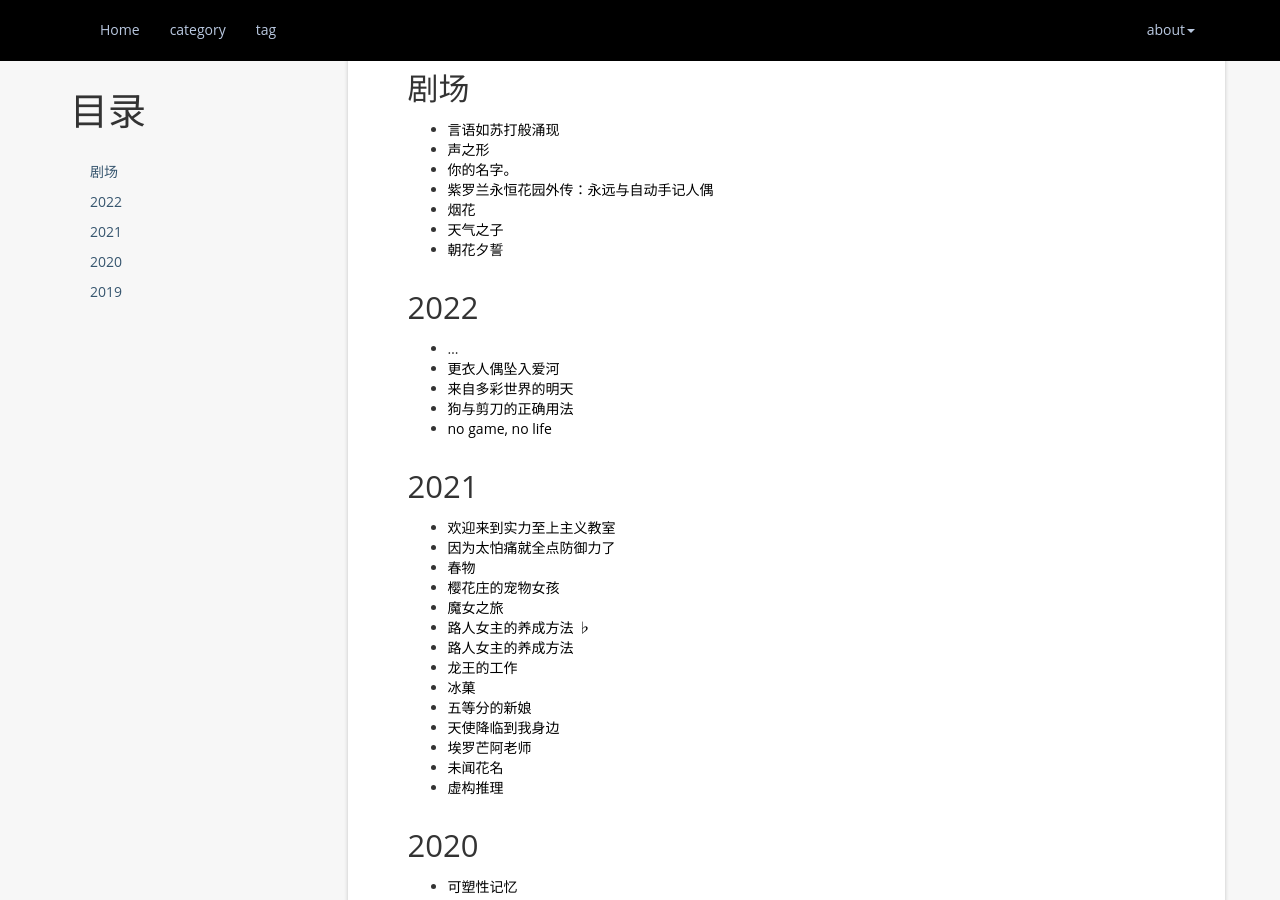
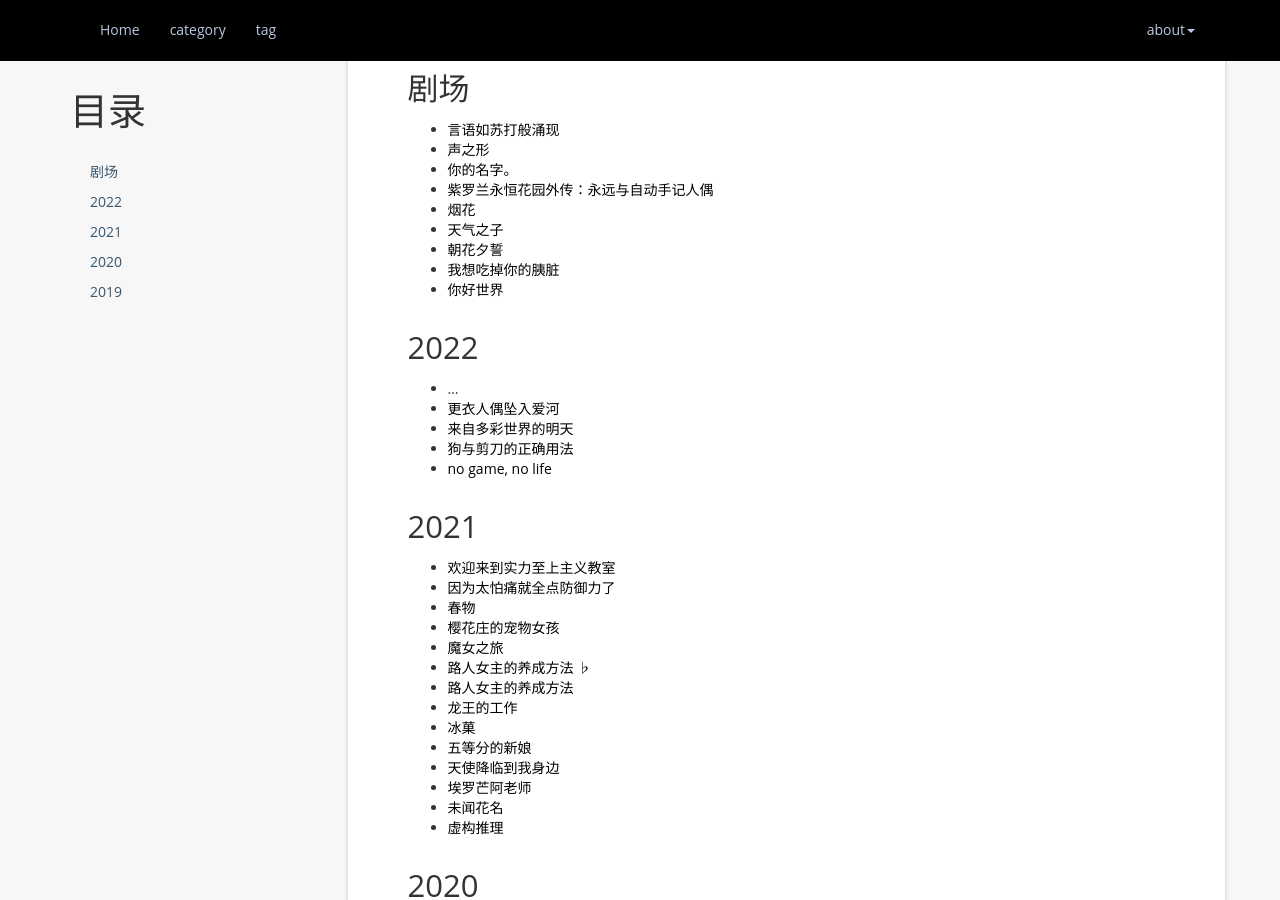
Before and after one commit to atgtahub/atgtahub.github.io, a Jekyll site: the page built from bangumi.md, in a window 1280 px wide and 900 px high, scrolled down 374 px. Built offline with Jekyll 4.4.1, drawn with Linux system fonts in a browser that asks for light colours; a script that is not in the unit is left out; comment, search, counter and statistics services are not loaded.

Commit message:
new bangumi

```diff
--- a/bangumi.md
+++ b/bangumi.md
@@ -17,6 +17,8 @@ permalink: /bangumi/
 + <a href="https://www.bilibili.com/bangumi/play/ss32394" target="_blank">烟花</a>
 + <a href="https://www.bilibili.com/bangumi/play/ss33343" target="_blank">天气之子</a>
 + <a href="https://www.agemys.com/play/20180286" target="_blank">朝花夕誓</a>
++ <a href="https://www.emgvideo.com/player/woxiangchidiaonideyizang-3-1/" target="_blank">我想吃掉你的胰脏</a>
++ <a href="http://www.5zcake.com/dongman/nihaoshijie22/1-1" target="_blank">你好世界</a>
 
 2022
 -
```
